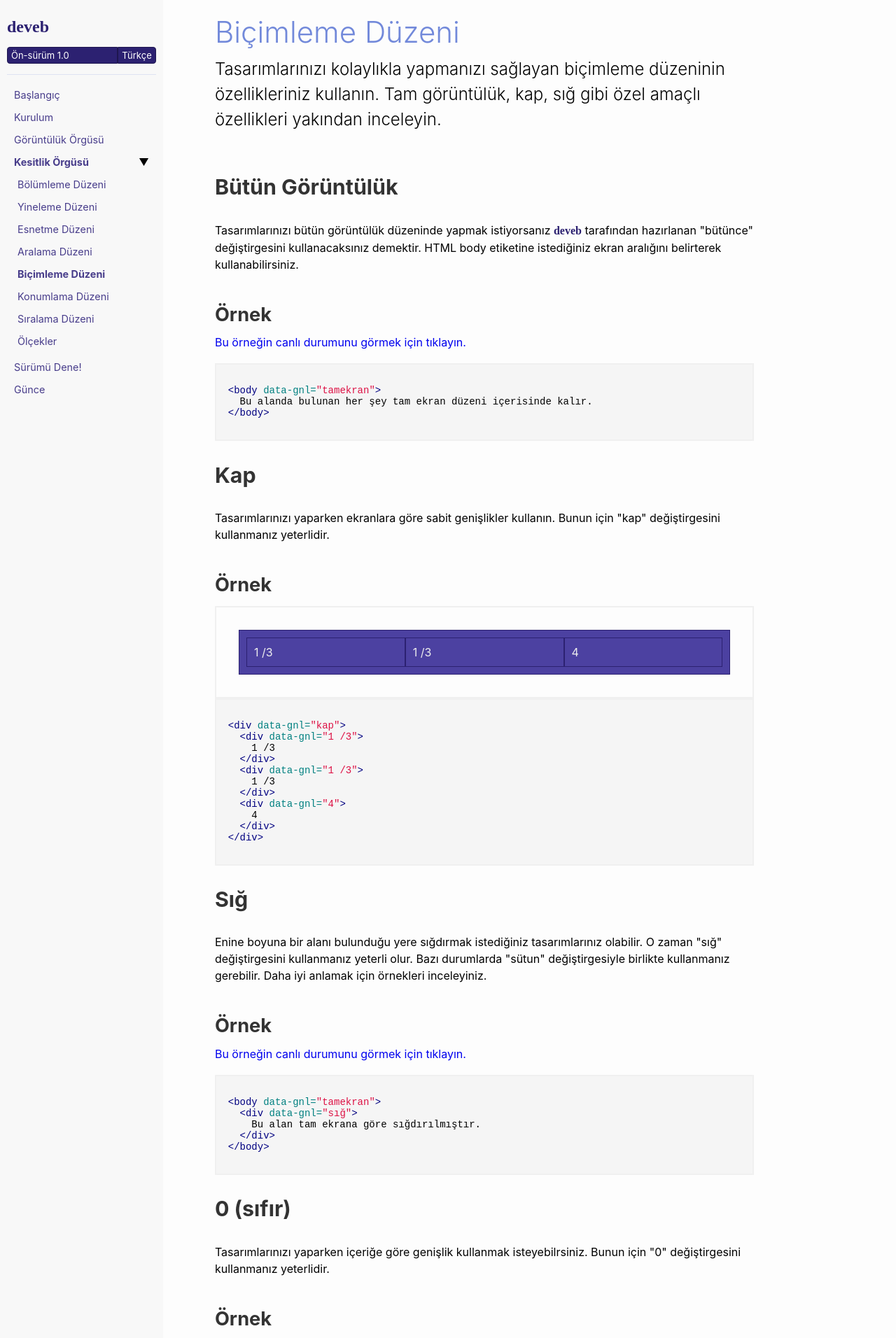
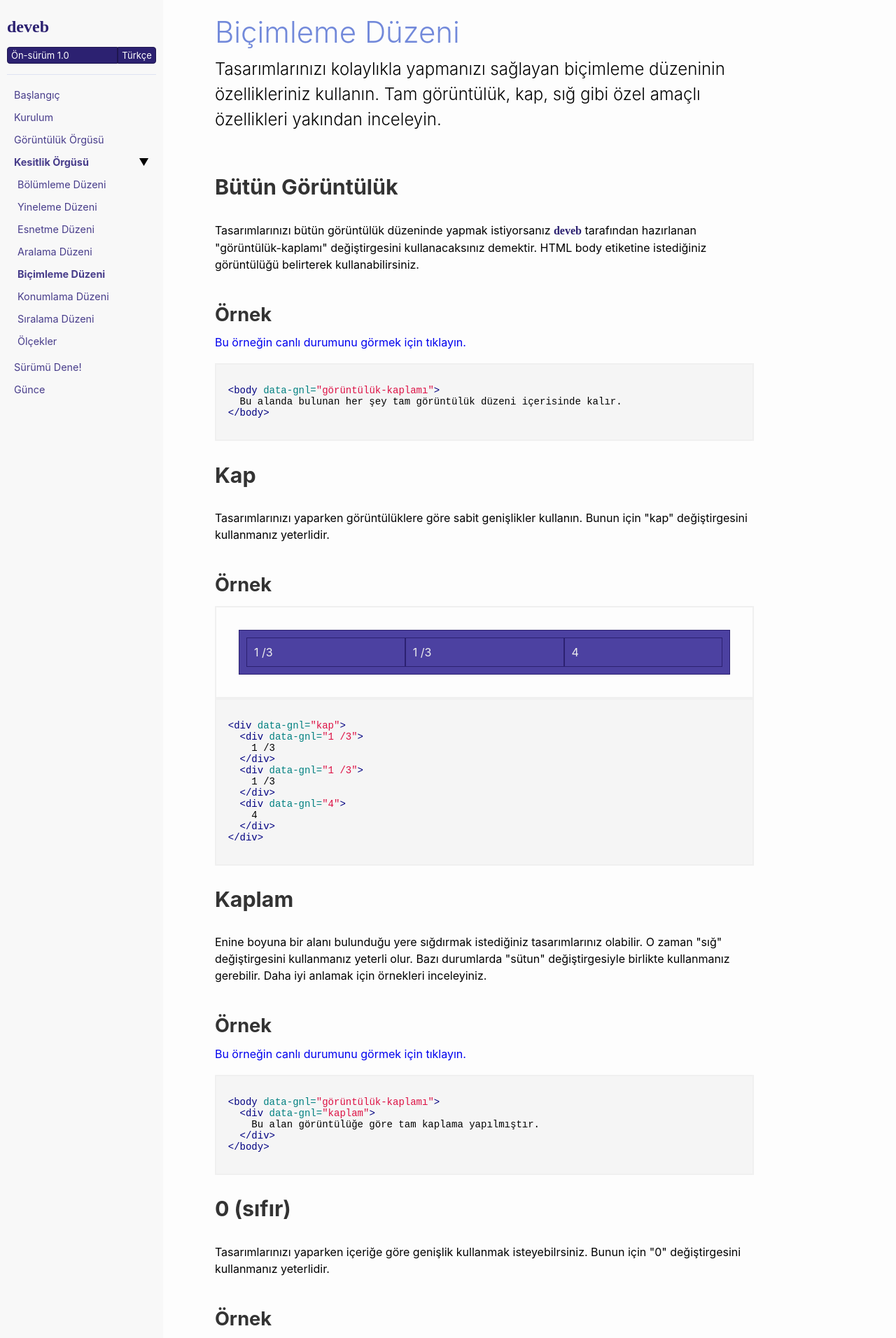
Before and after one commit to data-deveb/data-deveb.github.io, a Jekyll site: the page built from belgeler/1.0/tr/bicimleme-duzeni.md, in a window 1280 px wide. Shown: the top 1912 px of the page at 70% size. Built offline with Jekyll 4.4.1, drawn with Linux system fonts in a browser that asks for light colours; some web fonts are replaced; some of the changed lines change nothing that is shown; some of the changed text lies outside the part shown.

Commit message:
İçerikler düzenlendi

```diff
--- a/_includes/s1n0/dallik.html
+++ b/_includes/s1n0/dallik.html
@@ -1,52 +1,50 @@
-{% assign veri = site.data.s1n0.dallik %}
-{% assign dil = page.lang %}
-{% assign surum = '1.0' %}
-{% assign yol = '/' | append: surum | append: '/' | append: dil | append: '/' %}
-{% assign anayol = '/' | append: surum | append: '/' | append: dil | append: '/' %}
-
-{% if page.url == anayol %}
-  {% assign baslangic-ise-etkin = "etkin" %}
-{% endif %}
-{% if page.url contains veri.[page.lang].gunce.url %}
-  {% assign gunce-ise-etkin = "etkin" %}
-{% endif %}
-{% if page.url contains veri.[page.lang].kurulum.url %}
-  {% assign kurulum-ise-etkin = "etkin" %}
-{% endif %}
-{% if page.url contains veri.[page.lang].goruntuluk-orgusu.url %}
-  {% assign goruntuluk-orgusu-ise-etkin = "etkin" %}
-{% endif %}
-{% if page.url contains veri.[page.lang].kesitlik-orgusu.url %}
-  {% assign kesitlik-orgusu-ise-etkin = "etkin" %}
-{% endif %}
-{% if page.url contains veri.[page.lang].kesitlik-orgusu.bolumleme-duzeni.url %}
-  {% assign bolumleme-duzeni-ise-etkin = "etkin" %}
-{% endif %}
-{% if page.url contains veri.[page.lang].kesitlik-orgusu.yineleme-duzeni.url %}
-  {% assign yineleme-duzeni-ise-etkin = "etkin" %}
-{% endif %}
-{% if page.url contains veri.[page.lang].kesitlik-orgusu.esnetme-duzeni.url %}
-  {% assign esnetme-duzeni-ise-etkin = "etkin" %}
-{% endif %}
-{% if page.url contains veri.[page.lang].kesitlik-orgusu.aralama-duzeni.url %}
-  {% assign aralama-duzeni-ise-etkin = "etkin" %}
-{% endif %}
-{% if page.url contains veri.[page.lang].kesitlik-orgusu.bicimleme-duzeni.url %}
-  {% assign bicimleme-duzeni-ise-etkin = "etkin" %}
-{% endif %}
-{% if page.url contains veri.[page.lang].kesitlik-orgusu.konumlama-duzeni.url %}
-  {% assign konumlama-duzeni-ise-etkin = "etkin" %}
-{% endif %}
-{% if page.url contains veri.[page.lang].kesitlik-orgusu.siralama-duzeni.url %}
-  {% assign siralama-duzeni-ise-etkin = "etkin" %}
-{% endif %}
-{% if page.url contains veri.[page.lang].kesitlik-orgusu.olcekler.url %}
-  {% assign olcekler-ise-etkin = "etkin" %}
-{% endif %}
-{% if page.url contains veri.[page.lang].dene.url %}
-  {% assign dene-ise-etkin = "etkin" %}
-{% endif %}
-
+{%- assign veri = site.data.s1n0.dallik -%}
+{%- assign dil = page.lang -%}
+{%- assign surum = '1.0' -%}
+{%- assign yol = '/' | append: surum | append: '/' | append: dil | append: '/' -%}
+{%- assign anayol = '/' | append: surum | append: '/' | append: dil | append: '/' -%}
+{%- if page.url == anayol -%}
+  {%- assign baslangic-ise-etkin = "etkin" -%}
+{%- endif -%}
+{%- if page.url contains veri.[page.lang].gunce.url -%}
+  {%- assign gunce-ise-etkin = "etkin" -%}
+{%- endif -%}
+{%- if page.url contains veri.[page.lang].kurulum.url -%}
+  {%- assign kurulum-ise-etkin = "etkin" -%}
+{%- endif -%}
+{%- if page.url contains veri.[page.lang].goruntuluk-orgusu.url -%}
+  {% assign goruntuluk-orgusu-ise-etkin = "etkin" -%}
+{%- endif -%}
+{%- if page.url contains veri.[page.lang].kesitlik-orgusu.url -%}
+  {%- assign kesitlik-orgusu-ise-etkin = "etkin" -%}
+{%- endif -%}
+{%- if page.url contains veri.[page.lang].kesitlik-orgusu.bolumleme-duzeni.url -%}
+  {%- assign bolumleme-duzeni-ise-etkin = "etkin" -%}
+{%- endif -%}
+{%- if page.url contains veri.[page.lang].kesitlik-orgusu.yineleme-duzeni.url -%}
+  {%- assign yineleme-duzeni-ise-etkin = "etkin" -%}
+{%- endif -%}
+{%- if page.url contains veri.[page.lang].kesitlik-orgusu.esnetme-duzeni.url -%}
+  {%- assign esnetme-duzeni-ise-etkin = "etkin" -%}
+{%- endif -%}
+{%- if page.url contains veri.[page.lang].kesitlik-orgusu.aralama-duzeni.url -%}
+  {%- assign aralama-duzeni-ise-etkin = "etkin" -%}
+{%- endif -%}
+{%- if page.url contains veri.[page.lang].kesitlik-orgusu.bicimleme-duzeni.url -%}
+  {%- assign bicimleme-duzeni-ise-etkin = "etkin" -%}
+{%- endif -%}
+{%- if page.url contains veri.[page.lang].kesitlik-orgusu.konumlama-duzeni.url -%}
+  {%- assign konumlama-duzeni-ise-etkin = "etkin" -%}
+{%- endif -%}
+{%- if page.url contains veri.[page.lang].kesitlik-orgusu.siralama-duzeni.url -%}
+  {%- assign siralama-duzeni-ise-etkin = "etkin" -%}
+{%- endif -%}
+{%- if page.url contains veri.[page.lang].kesitlik-orgusu.olcekler.url -%}
+  {%- assign olcekler-ise-etkin = "etkin" -%}
+{%- endif -%}
+{%- if page.url contains veri.[page.lang].dene.url -%}
+  {%- assign dene-ise-etkin = "etkin" -%}
+{%- endif -%}
 <nav>
   <input  id="menü-ana"
           type="radio"
--- a/_includes/s1n0/foot.html
+++ b/_includes/s1n0/foot.html
@@ -1,11 +1,26 @@
-<div class="" data-gnl="ortada göbekte">
+
+<div data-gnl="o">
   <ul class="menü-genel">
-    <li><a href="https://discord.gg/GeaYaCb">İletileşme</a></li>
-    <li><a href="https://github.com/djangoogreniyorum/deveb"><i class="fa fa-github"></i> Github </a></li>
-    <li><a href="https://www.facebook.com/datadeveb/"> <i class="fa fa-facebook"></i> Facebook </a></li>
-    <li><a href="https://www.facebook.com/groups/1818283228485179/"> <i class="fa fa-facebook"></i> FB Gruplar </a></li>
-    <li><a href="https://twitter.com/datadeveb"> <i class="fa fa-twitter"></i> Twitter </a></li>
-    <li><a href="#"><i class="fa fa-html5" aria-hidden="true"></i> HTML5 </a></li>
-    <li><a href="#"><i class="fa fa-css3" aria-hidden="true"></i> CSS3 </a></li>
+    <li>
+    	<a href="https://discord.gg/GeaYaCb">Anlık İletişim</a>
+    </li>
+    <li>
+    	<a href="https://github.com/djangoogreniyorum/deveb"><i class="fa fa-github"></i> Github </a>
+    </li>
+    <li>
+    	<a href="https://www.facebook.com/datadeveb/"><i class="fa fa-facebook"></i> Facebook </a>
+    </li>
+    <li>
+    	<a href="https://www.facebook.com/groups/1818283228485179/"><i class="fa fa-facebook"></i> FB Gruplar </a>
+    </li>
+    <li>
+    	<a href="https://twitter.com/datadeveb"><i class="fa fa-twitter"></i> Twitter </a>
+    </li>
+    <li>
+    	<a href="#"><i class="fa fa-html5" aria-hidden="true"></i> HTML5 </a>
+    </li>
+    <li>
+    	<a href="#"><i class="fa fa-css3" aria-hidden="true"></i> CSS3 </a>
+    </li>
   </ul>
 </div>
--- a/_layouts/default.html
+++ b/_layouts/default.html
@@ -1,6 +1,7 @@
-{% assign veri = site.data.s1n0.deveb %}{% assign dil = page.lang %}
+{%- assign veri = site.data.s1n0.deveb -%}
+{%- assign dil = page.lang -%}
 <!DOCTYPE html>
-<html lang="{{ page.lang | default: site.lang | default: "tr" }}">
+<html lang="{{ page.lang | default: site.lang | default: " tr " }}">
 
 {%- include head.html -%}
 
@@ -10,22 +11,17 @@
 
   <div id="sol-alan" data-gnl="t" data-ort="4 /22 kaplam oluk-çevre">
 
-      <div class="damga" data-gnl="o geniş-aralıklı" data-ort="lt" data-ulu="8 _s _o">
+    <div class="damga" data-gnl="o" data-ort="lt" data-ulu="8 _s">
 
-        <div data-gnl="1 % /2" data-ort="1 /1">
-          <a href="/" class="logo2" data-gnl="0">
-            deveb
-          </a>
-
+      <div data-gnl="6 %" data-ort="12">
+        <a href="/" class="logo2" data-gnl="0">deveb</a>
         <input id="menü-ana-çapraz" checked type="radio" name="ana-menü" data-kapaç="sağda çaprazlama">
-          <label for="menü-ana">•••</label>
-          <label for="menü-ana-çapraz">///</label>
+        <label for="menü-ana">        •••  </label>
+        <label for="menü-ana-çapraz"> ///  </label>
       </div>
 
       <div data-düğme="öbek" data-gnl="0" data-ort="1 /">
-          <a data-gnl="1 /" tabindex="0" data-düğüm>
-            {{ veri.on-surum[dil] }} 1.0
-          </a>
+        <a data-düğüm tabindex="0" data-gnl="1 /">{{ veri.on-surum[dil] }} 1.0</a>
         <ul>
           <li>
             <a href="/0.1/">{{ veri.on-surum[dil] }} 0.1</a>
@@ -34,9 +30,7 @@
             <a href="/1.0/{{page.lang}}/">{{ veri.on-surum[dil] }} 1.0</a>
           </li>
         </ul>
-          <a data-gnl="0" tabindex="0" data-düğüm>
-            {{ veri.dili[dil] }}
-          </a>
+        <a data-düğüm tabindex="0" data-gnl="0">{{ veri.dili[dil] }}</a>
         <ul>
           <li>
             <a href="/1.0/tr/">{{ veri.dili.tr }}</a>
@@ -46,16 +40,13 @@
           </li>
         </ul>
       </div>
-
-
-
     </div>
-      <div data-gnl data-dev="8 _ts">
-        {% include s1n0/dallik.html %}
+    <div data-gnl data-ulu="8 _ts">
+      {%- include s1n0/dallik.html -%}
     </div>
   </div>
   <main id="içerik" data-gnl data-ort="1 / kaplam oluk-çevre">
-      <div data-gnl="lt" data-ort="1-| 13 /16" data-byk="12">
+    <div data-gnl="lt" data-ort="1-| 13 /16" data-byk="12 /16">
 {% if page.title %}
 <h1 class="sayfa">{{ page.title }}</h1>
 {% endif %}
@@ -65,20 +56,25 @@
 </div>
 
 <footer>
-  {% include s1n0/foot.html %}
+    {%- include s1n0/foot.html -%}
 </footer>
 
 <style type="text/css">
   .dolgulama-ls-30,
   [for~="menü-ana"],
-  [for~="menü-ana-çapraz"]{
-    padding-left:15px; padding-right:15px;
+  [for~="menü-ana-çapraz"] {
+    padding-left: 15px;
+    padding-right: 15px;
   }
-  .damga{
-    border-bottom:1px solid rgba(114, 137, 218, .2); margin-bottom: 15px; padding-bottom: 15px;
+
+  .damga {
+    border-bottom: 1px solid rgba(114, 137, 218, .2);
+    margin-bottom: 15px;
+    padding-bottom: 15px;
   }
-  .logo2{
-    padding:15px 15px 15px 0;
+
+  .logo2 {
+    padding: 15px 15px 15px 0;
   }
 
 </style>
--- a/belgeler/1.0/tr/bicimleme-duzeni.md
+++ b/belgeler/1.0/tr/bicimleme-duzeni.md
@@ -12,22 +12,22 @@ description:
 <h2>Bütün Görüntülük</h2>
 <p>
   Tasarımlarınızı bütün görüntülük düzeninde yapmak istiyorsanız <span class="simget">deveb</span>
-  tarafından hazırlanan "bütünce" değiştirgesini kullanacaksınız demektir. HTML body etiketine
-  istediğiniz ekran aralığını belirterek kullanabilirsiniz.
+  tarafından hazırlanan "görüntülük-kaplamı" değiştirgesini kullanacaksınız demektir. HTML body etiketine
+  istediğiniz görüntülüğü belirterek kullanabilirsiniz.
 </p>
 
 <div class="örnek">
   <h3>Örnek</h3>
   <a href="#">Bu örneğin canlı durumunu görmek için tıklayın.</a> <br><br>
   {% highlight html %}
-  <body data-gnl="tamekran">
-    Bu alanda bulunan her şey tam ekran düzeni içerisinde kalır.
+  <body data-gnl="görüntülük-kaplamı">
+    Bu alanda bulunan her şey tam görüntülük düzeni içerisinde kalır.
   </body>
   {% endhighlight %}
 </div>
 <h2>Kap</h2>
 <p>
-  Tasarımlarınızı yaparken ekranlara göre sabit genişlikler kullanın. Bunun için "kap" değiştirgesini kullanmanız yeterlidir.
+  Tasarımlarınızı yaparken görüntülüklere göre sabit genişlikler kullanın. Bunun için "kap" değiştirgesini kullanmanız yeterlidir.
 </p>
 <div class="örnek">
   <h3>Örnek</h3>
@@ -59,7 +59,7 @@ description:
   {% endhighlight %}
 </div>
 
-<h2>Sığ</h2>
+<h2>Kaplam</h2>
 <p>
   Enine boyuna bir alanı bulunduğu yere sığdırmak istediğiniz tasarımlarınız olabilir. O zaman "sığ" değiştirgesini kullanmanız yeterli olur. Bazı durumlarda "sütun" değiştirgesiyle birlikte kullanmanız gerebilir. Daha iyi anlamak için örnekleri inceleyiniz.
 </p>
@@ -68,9 +68,9 @@ description:
   <h3>Örnek</h3>
   <a href="#">Bu örneğin canlı durumunu görmek için tıklayın.</a> <br><br>
   {% highlight html %}
-  <body data-gnl="tamekran">
-    <div data-gnl="sığ">
-      Bu alan tam ekrana göre sığdırılmıştır.
+  <body data-gnl="görüntülük-kaplamı">
+    <div data-gnl="kaplam">
+      Bu alan görüntülüğe göre tam kaplama yapılmıştır.
     </div>
   </body>
   {% endhighlight %}
```
Also changed, not shown: _includes/head.html (indentation only). Lines whose indentation alone changed are shown as unchanged.
